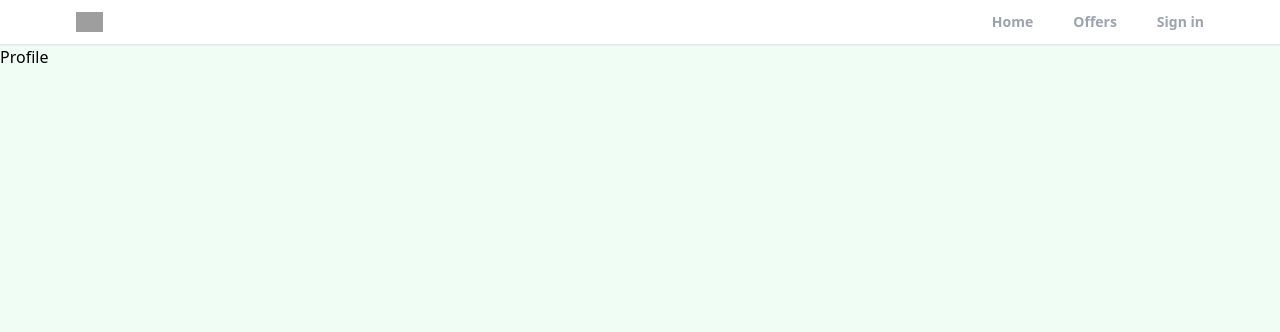
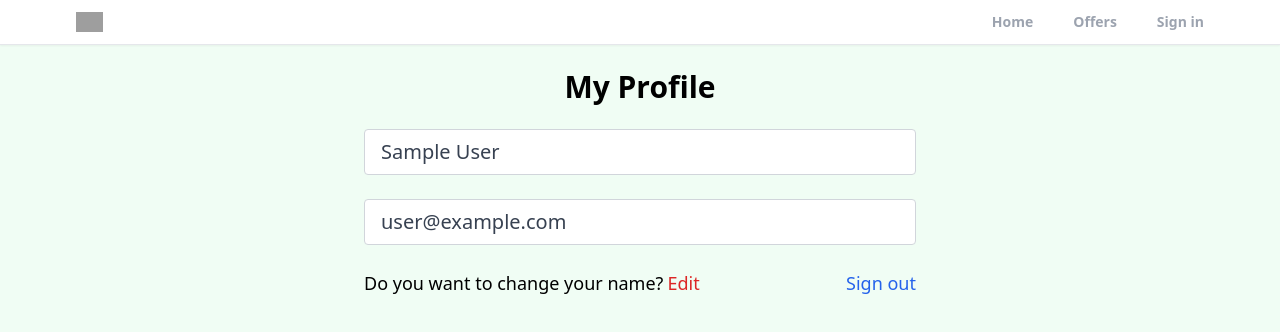
Before and after one commit to TeflonDon-dev/realtor-clone-react, a React (Create React App) app: page /profile in a window 1280 px wide. Shown: the top 332 px of the page. Built offline with nearby package versions, Linux system fonts and the light colour scheme; no server answers; sample sign-in values are in the browser's storage; grey boxes are pictures that could not be loaded.

Commit message:
create private route and custom hook for protecting the profile page and add the logout functionality

```diff
--- a/src/App.js
+++ b/src/App.js
@@ -8,6 +8,7 @@
 import Header from "./Components/Header";
 import { ToastContainer } from "react-toastify";
 import 'react-toastify/dist/ReactToastify.css';
+import PrivateRoute from "./Components/PrivateRoute";
 
 function App() {
   return (
@@ -16,9 +17,11 @@
       <Router>
         <Header/>
         <Routes>
-          <Route path="/" element={<Home/>}/>
-          <Route path="/profile" element={<Profile/>}/>
-          <Route path="/sign-in" element={<SignIn/>}/>
+          <Route path="/" element={<Home />} />
+          <Route path="/profile" element={<PrivateRoute/>}>
+           <Route path="/profile" element={<Profile/>}/>
+          </Route>
+         <Route path="/sign-in" element={<SignIn/>}/>
           <Route path="/sign-up" element={<SignUp/>}/>
           <Route path="/forgot-password" element={<ForgotPassword/>}/>
           <Route path="/offers" element={<Offers/>}/>
--- /dev/null
+++ b/src/Components/PrivateRoute.jsx
@@ -0,0 +1,11 @@
+import React from 'react'
+import {Outlet,Navigate} from "react-router-dom"
+import {useAuthStatus} from '../hooks/useAuthStatus'
+export default function PrivateRoute() {
+    const { loggedIn, checkingStatus } = useAuthStatus();
+    if (checkingStatus) {
+        return <h3>Loading....</h3>
+    }
+
+  return  loggedIn ? <Outlet/> :<Navigate to="/sign-in"/>
+}
--- a/src/Pages/Profile.jsx
+++ b/src/Pages/Profile.jsx
@@ -1,7 +1,40 @@
-import React from 'react'
+import React, { useState } from 'react';
+import {getAuth} from "firebase/auth"
+import { useNavigate } from 'react-router-dom';
 
 export default function Profile() {
+  const auth = getAuth()
+  const navigate = useNavigate();
+  const [formData, setFormData] = useState({
+    name: auth.currentUser.displayName,
+    email: auth.currentUser.email
+  });
+  const { name, email } = formData;
+
+  function onLogOut() {
+    auth.signOut()
+    navigate("/")
+  }
   return (
-    <div>Profile</div>
+    <>
+      <section className=' flex-col max-w-6xl mx-auto flex justify-center items-center'>
+        <h1 className=' text-3xl text-center mt-6 font-bold'>My Profile</h1>
+        <div className=' w-full md:w-[50%] mt-6 px-3'>
+          <form>
+            {/* Name Input */}
+            <input type="text" id='name' value={name} disabled className=' mb-6 w-full px-4 py-2 text-xl text-gray-700 bg-white border border-gray-300 rounded transition ease-in-out' />
+            {/* email input */}
+
+            <input type="email" id='email' value={email} disabled className=' mb-6 w-full px-4 py-2 text-xl text-gray-700 bg-white border border-gray-300 rounded transition ease-in-out' />
+            <div className=' mb-6 flex justify-between whitespace-nowrap text-sm sm:text-lg' >
+              <p className='flex items-center '>Do you want to change your name?
+                <span className=' text-red-600 hover:text-red-700 transition ease-in-out duration-200 ml-1 cursor-pointer'>Edit</span>
+              </p>
+              <p onClick={onLogOut} className='text-blue-600 hover:text-blue-800 transition duration-200 ease-out cursor-pointer '>Sign out</p>
+            </div>
+          </form>
+        </div>
+    </section>
+    </>
   )
 }
--- /dev/null
+++ b/src/hooks/useAuthStatus.jsx
@@ -0,0 +1,18 @@
+import { getAuth, onAuthStateChanged } from 'firebase/auth';
+import React, { useEffect, useState } from 'react'
+
+export function useAuthStatus() {
+    const [loggedIn, setLoggedIn] = useState(false)
+    const [checkingStatus, setCheckingStatus] = useState(true);
+
+    useEffect(() => {
+        const auth = getAuth();
+        onAuthStateChanged(auth, (user) => {
+            if (user) {
+                setLoggedIn(true)
+            }
+            setCheckingStatus(false)
+        })
+    },[])
+  return {loggedIn,checkingStatus}
+}
```
